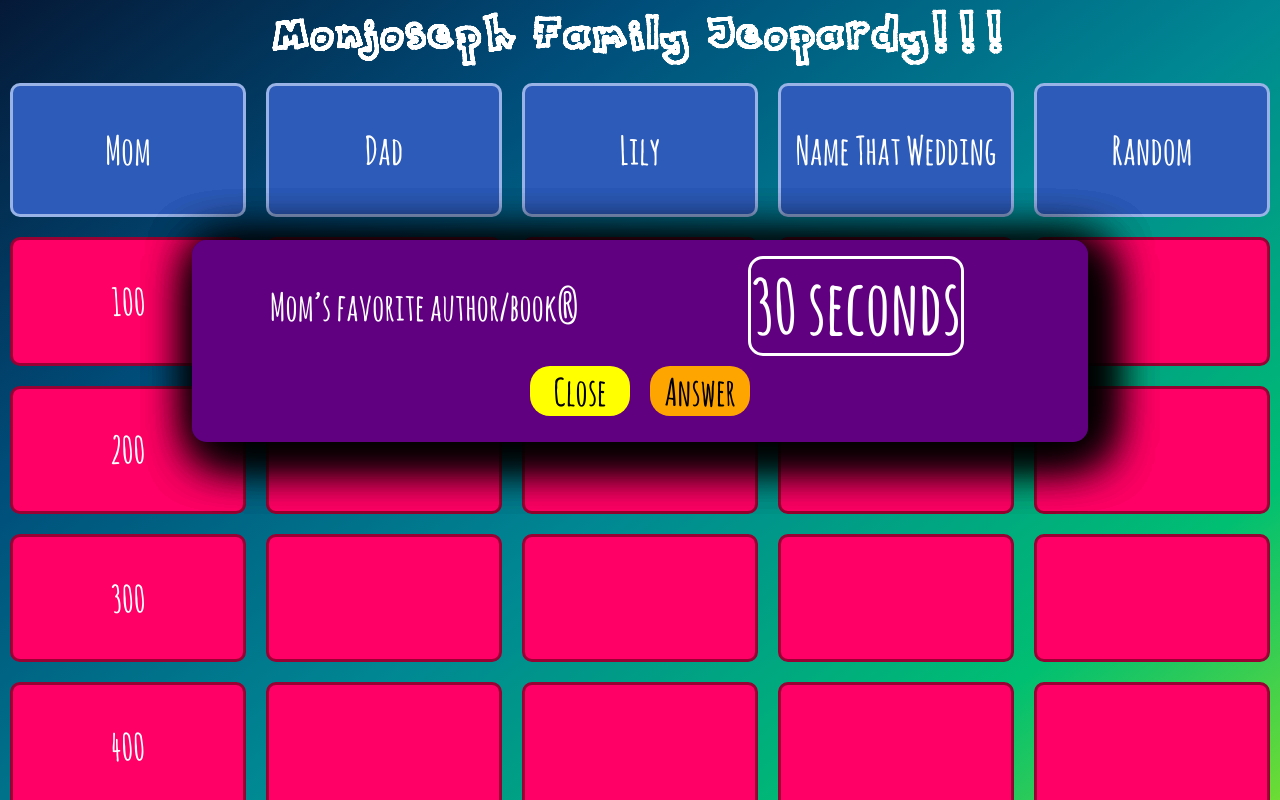
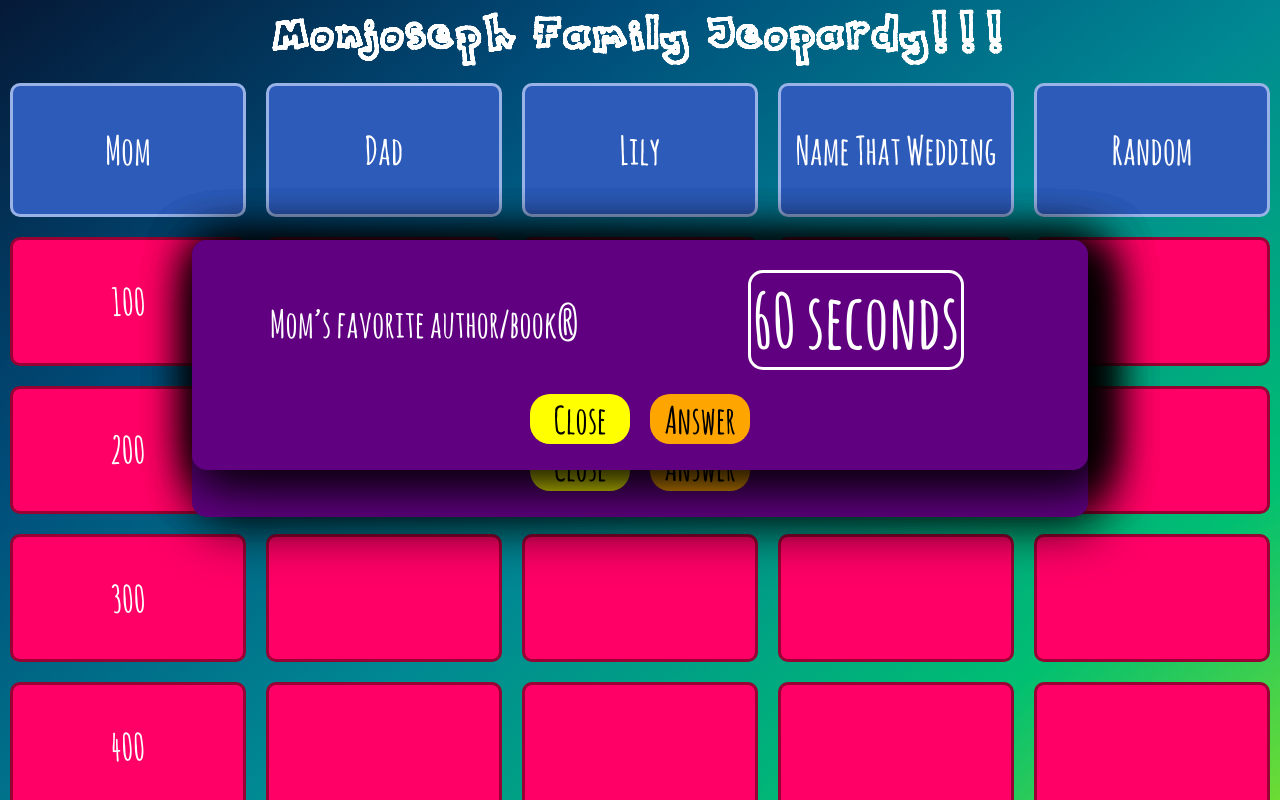
Before and after one commit to InnaMon/jeopardy, a React (Create React App) app: page / in a window 1280 px wide. Both pictures are taken after a click on the element "100". Shown: the top 800 px of the page. Built offline with nearby package versions, Linux system fonts and the light colour scheme.

Commit message:
changed modal handlers to accept card id as parameter in order to manipulate the showModal property

```diff
--- a/src/App.js
+++ b/src/App.js
@@ -12,41 +12,38 @@
         modalHeader: 'Mom: 100 pts',
         question: 'What is Moms favorite color?',
         answer: 'All shades of green',
-        id: 0
+        id: 1
       },
       {
         title: '200',
         modalHeader: 'Mom: 200 pts',
         question: 'What year did mom enrolls to NCC?',
         answer: '2008',
-        id: 1
+        id: 2
       },
       {
         title: '300',
         modalHeader: 'Mom: 300 pts',
         question: 'What are the names of grandparents that raised mom',
         answer: 'Grandma Polya and grandpa Peter',
-        id: 2
+        id: 3
       },
       {
         title: '400',
         modalHeader: 'Mom: 400 pts',
         question: 'Who did mom work as in Russia?',
         answer: 'Приома Здачя',
-        id: 3
+        id: 4
       },
       {
         title: '500',
         modalHeader: 'Mom: 500 pts',
         question: 'Mom’s favorite author/book?',
         answer: 'Кристина Рой Дорогой ценой',
-        id: 4
+        id: 5
       }
     ],
-    showModal: false,
-    dataModel: {
-      name: ""
-    },
+    showModal: 0,
     answered: false,
     showAnswer: false,
     timerTime: 60
@@ -54,47 +51,18 @@
 
   showModalHandler = value => {
     this.setState({
-      showModal: true
+      showModal: value
     });
     this.resetCountDown();
   }
 
-  hideModalHandler = (e) => {
-    e.stopPropagation();
+  hideModalHandler = () => {
+    // e.stopPropagation();
     this.setState({
-      showModal: false
+      showModal: 0
     });
     // this.resetCountDown();
   }
-
-  // showModalHandler = key => {
-  //   let key_to_update = {};
-  //   key_to_update[key] = true;
-  //   this.setState({
-  //     showModal: Object.assign( {}, this.state.showModal, key_to_update)
-  //   });
-  // }
-
-  // hideModalHandler = (key) => {
-  //   let key_to_update = {};
-  //   key_to_update[key] = false;
-  //   this.setState({
-  //     showModal: Object.assign( {}, this.state.showModal, key_to_update)
-  //   });
-  //   this.resetCountDown();
-  // }
-
-  // modalHandler = (answer) => {
-  //   if (answer === this.props.answer) {
-  //     this.setState({
-  //       showModal: !this.state.showModal
-  //     });
-  //     this.resetCountDown();
-  //   }
-  // }
-
-  //TO DO: ADD A UNIQUE ID TO EACH MODAL SO THAT ONLY ONE MODAL IS TRIGGERED AT A GIVEN TIME
-  // https://hub.packtpub.com/creating-reusable-generic-modals-react-and-redux/
 
   showAnswerHandler = (e) => {
     e.stopPropagation();
@@ -125,15 +93,34 @@
   // TO DO: assess this code https://codesandbox.io/s/pkjvy72mw0
 
   render() {
+    // const cards = this.state.cards.map((card, i) => {
+    //   return <Card
+    //   key={this.state.cards[i]}
+    //   title={this.state.cards[i].title}
+    //   modalHeader={this.state.cards[i].modalHeader}
+    //   question={this.state.cards[i].question}
+    //   answer={this.state.cards[i].answer}
+    //   id={this.state.cards[i].id}
+    //   // handleModal={this.modalHandler}
+    //   showModal={this.state.showModal}
+    //   showModalHandler = {this.showModalHandler}
+    //   hideModal = {this.hideModalHandler}
+    //   answered={this.state.answered}
+    //   answerButton={this.showAnswerHandler}
+    //   showAnswer={this.state.showAnswer}
+    //   timerTime={this.state.timerTime}
+    //   startTimer={this.startTimer}
+    //   />
+    // })
+
     const cards = this.state.cards.map((card, i) => {
       return <Card
-      key={this.state.cards[i]}
-      title={this.state.cards[i].title}
-      modalHeader={this.state.cards[i].modalHeader}
-      question={this.state.cards[i].question}
-      answer={this.state.cards[i].answer}
-      id={this.state.cards[i].id}
-      // handleModal={this.modalHandler}
+      key={i}
+      title={card.title}
+      modalHeader={card.modalHeader}
+      question={card.question}
+      answer={card.answer}
+      id={card.id}
       showModal={this.state.showModal}
       showModalHandler = {this.showModalHandler}
       hideModal = {this.hideModalHandler}
@@ -144,6 +131,7 @@
       startTimer={this.startTimer}
       />
     })
+
     return (
       <div className="App">
         <h1>Monjoseph Family Jeopardy!!!</h1>
@@ -157,9 +145,11 @@
         </div>
 
         <div className="row">
+
           <div className="column">
             {cards}
           </div>
+
           <div className="column">
           <Card>200</Card>
           <Card>200</Card>
@@ -167,6 +157,7 @@
           <Card>200</Card>
           <Card>200</Card>
           </div>
+
           <div className="column">
           <Card>200</Card>
           <Card>200</Card>
@@ -174,6 +165,7 @@
           <Card>200</Card>
           <Card>200</Card>
           </div>
+
           <div className="column">
           <Card>200</Card>
           <Card>200</Card>
@@ -181,6 +173,7 @@
           <Card>200</Card>
           <Card>200</Card>
           </div>
+
           <div className="column">
           <Card>200</Card>
           <Card>200</Card>
@@ -188,6 +181,7 @@
           <Card>200</Card>
           <Card>200</Card>
           </div>
+
         </div>
 
         {/* <div className="row">
--- a/src/components/Card/Card.js
+++ b/src/components/Card/Card.js
@@ -8,17 +8,19 @@
             <div
             className={"card " + (!this.props.answered ? "notAnsweredCard" : "answeredCard")}
             // onClick={e => this.props.handleModal(this.props.key)}
-            showModal={this.props.showModal}
-            onClick={() => this.props.showModalHandler(this.props.id)}>
+            onClick={() => this.props.showModalHandler(this.props.id)}
+            showModal={this.props.showModal === this.props.id}>
             <p>{this.props.title}</p>
             <Modal
-              key={this.props.key}
+              id={this.props.id}
               showModal={this.props.showModal}
               hideModal={this.props.hideModal}
-            //   onClose={this.props.onClose}
               header={this.props.header}
               question={this.props.question}
               answer={this.props.answer}
+            //   showModal={this.props.showModal === this.props.id}
+            //   hideModal={() => this.props.hideModal(this.props.id)}
+            //   onClose={this.props.onClose}
               answerButton={this.props.answerButton}
               showAnswer={this.props.showAnswer}
               timerTime={this.props.timerTime}
--- a/src/components/Modal/Modal.js
+++ b/src/components/Modal/Modal.js
@@ -15,6 +15,7 @@
         // if(!this.props.showModal) {
         //     return null;
         // }
+        console.log('this.props.showModal', this.props.showModal)
 
         let answer = null;
         if(this.props.showAnswer) {
@@ -25,17 +26,17 @@
         this.props.showModal ?
         <div className="Modal">
             <div className="text">
-            {/* {this.props.children} */}
-            {this.props.header}
-            {this.props.question}
-            {answer}
+            <h1>{this.props.header}</h1>
+            <p>{this.props.question}</p>
+            <p>{answer}</p>
             </div>
             <div className="timer">
                 <Timer startTimer={this.props.startTimer} timerTime={this.props.timerTime}/>
             </div>
             <div className="button">
                 {/* <button className="closeButton" onClose={e => this.onClose(e)}>Close</button> */}
-                <button className="closeButton" onClick={e => this.props.hideModal(e)} showModal = {this.props.showModal} >Close</button>
+                {/* <button className="closeButton" onClick={() => this.props.hideModal(this.props.id)} showModal = {this.props.showModal === this.props.id} >Close</button> */}
+                <button className="closeButton" onClick={() => this.props.hideModal()} showModal={this.props.showModal}>Close</button>
                 <button className="answerButton" onClick={e => this.props.answerButton(e)}>Answer</button>
             </div>
         </div> : null
--- a/src/components/Timer/Timer.js
+++ b/src/components/Timer/Timer.js
@@ -3,7 +3,7 @@
 
 const Timer = (props) => {
     return (
-        <div className="Timer" startTimer={props.startTimer()}>{props.timerTime} seconds</div>
+        <div className="Timer" startTimer={() => props.startTimer()}>{props.timerTime} seconds</div>
     )
 }
 
```
